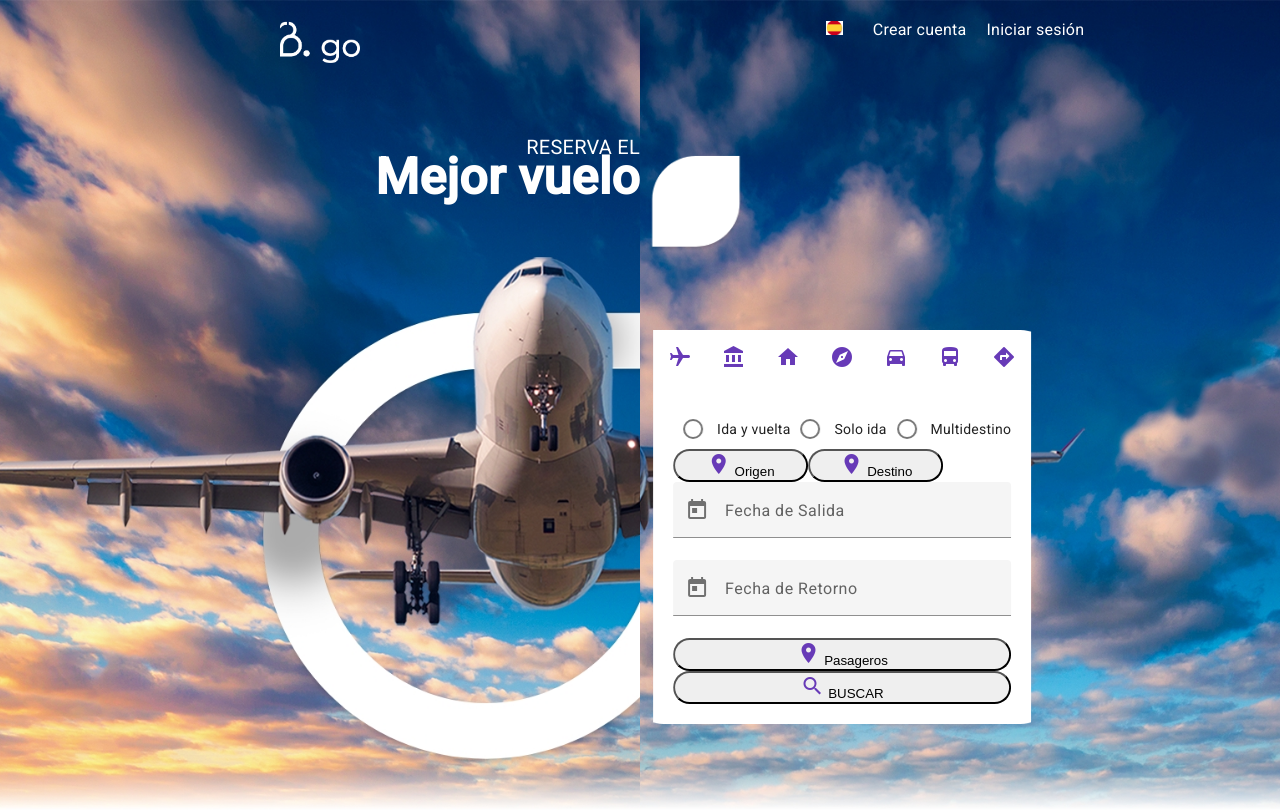
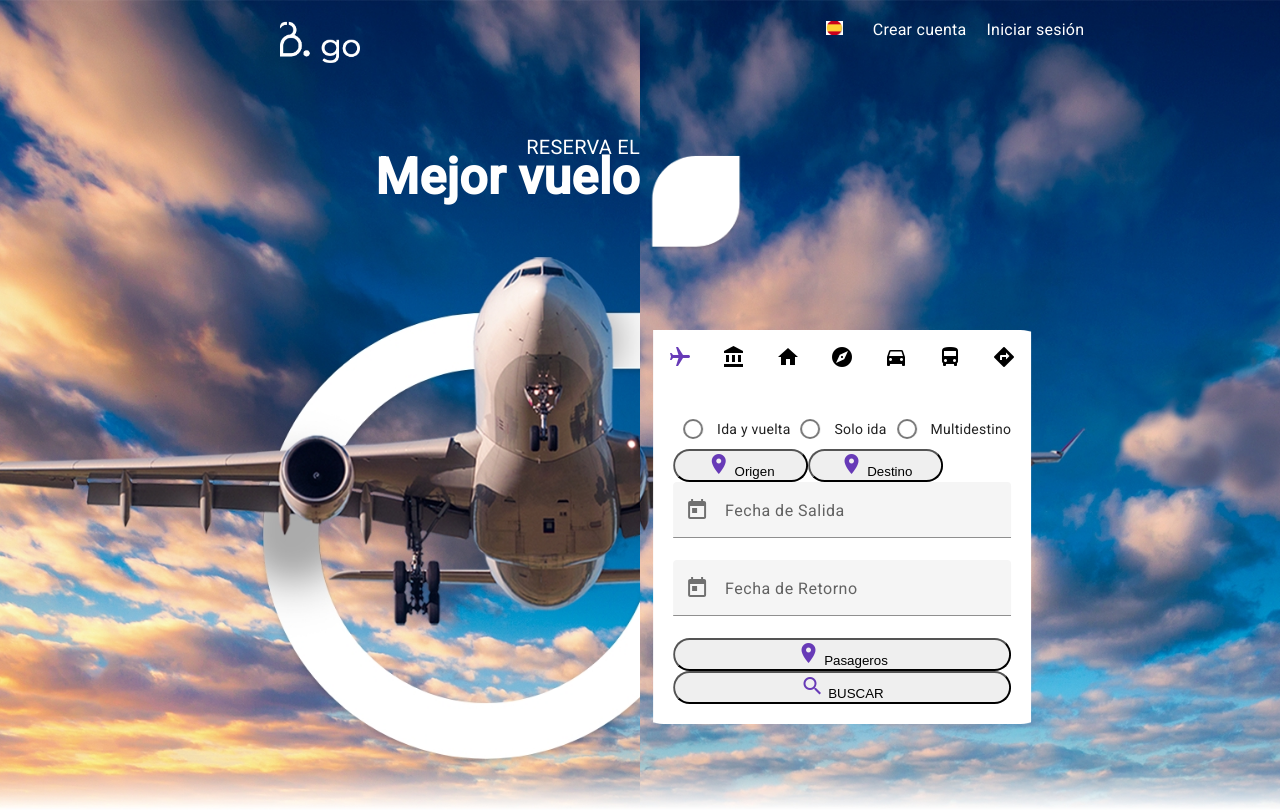
Before and after one commit to maikelamaran/vuelos, an Angular app: page /home in a window 1280 px wide. Built offline with nearby package versions, Linux system fonts and the light colour scheme.

Commit message:
foto en opiniones tambien siendo mostrada segun informacion entrada por el padre, color del icono de formulario condicional

```diff
--- a/src/app/components/opiniones-derecha-top/opiniones-derecha-top.component.html
+++ b/src/app/components/opiniones-derecha-top/opiniones-derecha-top.component.html
@@ -9,7 +9,7 @@
 
       <mat-card-content>
         <div>
-          <img src="/assets/muchacha.png" alt="Imagen3"  class="cardimagbody">
+          <img src='/assets/{{usuario}}.png' alt="Imagen3"  class="cardimagbody">
         </div>
         <div>
          <p>{{usuario}}</p> <app-star-rating [rating]='rating' ></app-star-rating>
--- a/src/app/pages/formulario/formulario.component.html
+++ b/src/app/pages/formulario/formulario.component.html
@@ -2,25 +2,25 @@
 
 <div>
   <div class="icon-container">
-    <mat-icon (click)="mostrarFormulario('avion')" color="primary" style="transform: rotate(90deg)"
+    <mat-icon (click)="mostrarFormulario('avion')" [color]="formularioSeleccionado === 'avion' ? 'primary' : 'disabled'" style="transform: rotate(90deg)"
       >airplanemode_active</mat-icon
     >
-    <mat-icon (click)="mostrarFormulario('banco')" color="primary"
-      >account_balance</mat-icon
+    <mat-icon (click)="mostrarFormulario('banco')" [color]="formularioSeleccionado === 'banco' ? 'primary' : 'disabled'"
+      >account_balance_rounded</mat-icon
     >
-    <mat-icon (click)="mostrarFormulario('casa')" color="primary"
+    <mat-icon (click)="mostrarFormulario('casa')" [color]="formularioSeleccionado === 'casa' ? 'primary' : 'disabled'"
       >home</mat-icon
     >
-    <mat-icon (click)="mostrarFormulario('brujula')" color="primary"
+    <mat-icon (click)="mostrarFormulario('brujula')" [color]="formularioSeleccionado === 'brujula' ? 'primary' : 'disabled'"
       >explore</mat-icon
     >
-    <mat-icon (click)="mostrarFormulario('carro')" color="primary"
+    <mat-icon (click)="mostrarFormulario('carro')" [color]="formularioSeleccionado === 'carro' ? 'primary' : 'disabled'"
       >directions_car</mat-icon
     >
-    <mat-icon (click)="mostrarFormulario('bus')" color="primary"
+    <mat-icon (click)="mostrarFormulario('bus')" [color]="formularioSeleccionado === 'bus' ? 'primary' : 'disabled'"
       >directions_bus</mat-icon
     >
-    <mat-icon (click)="mostrarFormulario('otro')" color="primary"
+    <mat-icon (click)="mostrarFormulario('otro')" [color]="formularioSeleccionado === 'otro' ? 'primary' : 'disabled'"
       >directions</mat-icon
     >
   </div>
@@ -84,23 +84,7 @@
           <mat-radio-button value="ida">Solo ida</mat-radio-button>
           <mat-radio-button value="multidestino">Multidestino</mat-radio-button>
         </mat-radio-group>
-        <button mat-icon-button class="rounded-button" >
-          <mat-icon color="primary" matListIcon>location_on</mat-icon>
-        </button>
-        <mat-form-field>
-          <mat-label>Fecha de Salida</mat-label>
 
-          <input matInput [matDatepicker]="picker" />
-          <mat-datepicker-toggle matPrefix [for]="picker"></mat-datepicker-toggle>
-          <mat-datepicker #picker></mat-datepicker>
-        </mat-form-field>
-        <mat-form-field>
-          <mat-label>Fecha de Retorno</mat-label>
-
-          <input matInput [matDatepicker]="picker" />
-          <mat-datepicker-toggle matPrefix [for]="picker"></mat-datepicker-toggle>
-          <mat-datepicker #picker></mat-datepicker>
-        </mat-form-field>
     </div>
 
   </div>
```
Also changed, not shown: src/assets/Erika Scarlet Clark.png (renamed from src/assets/muchacha.png).
